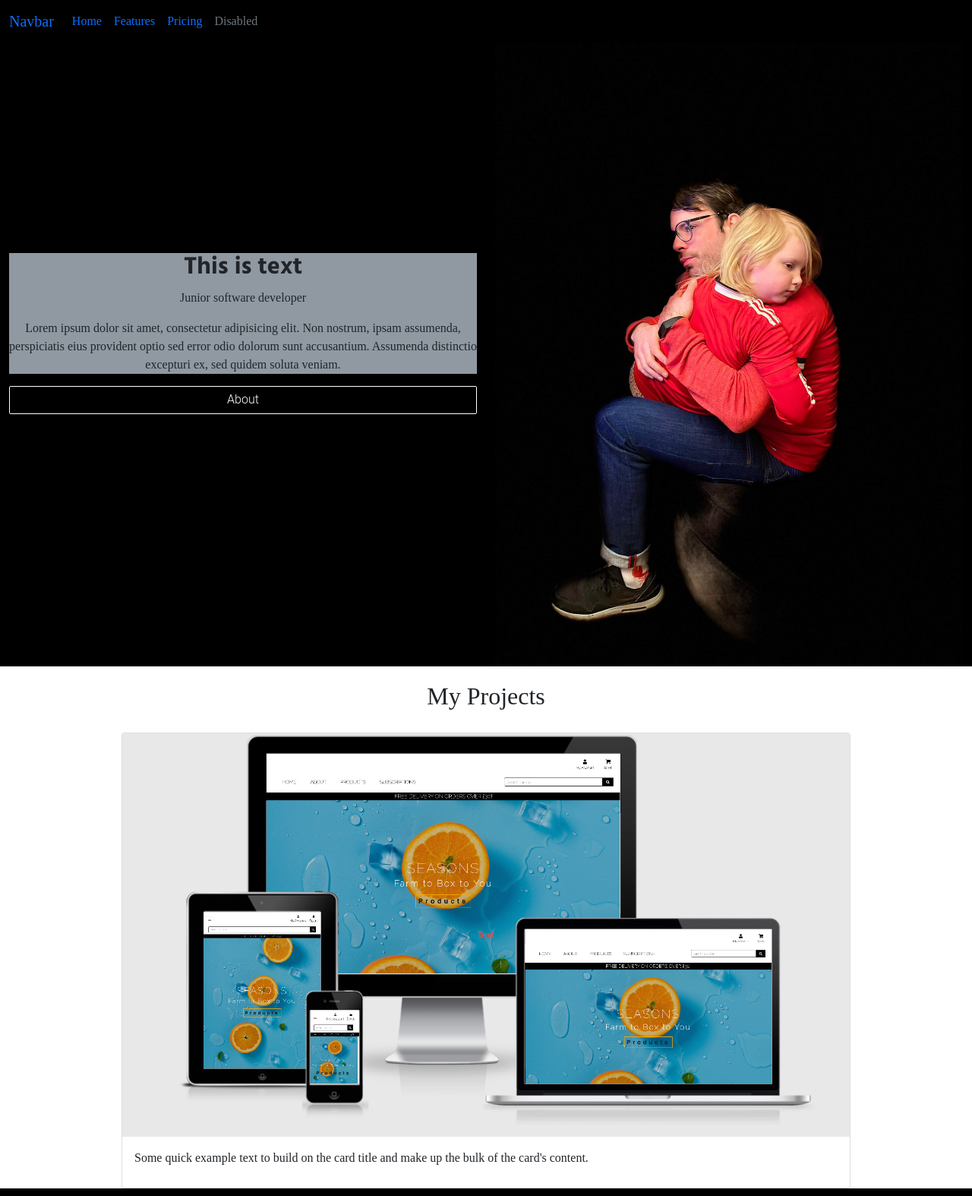
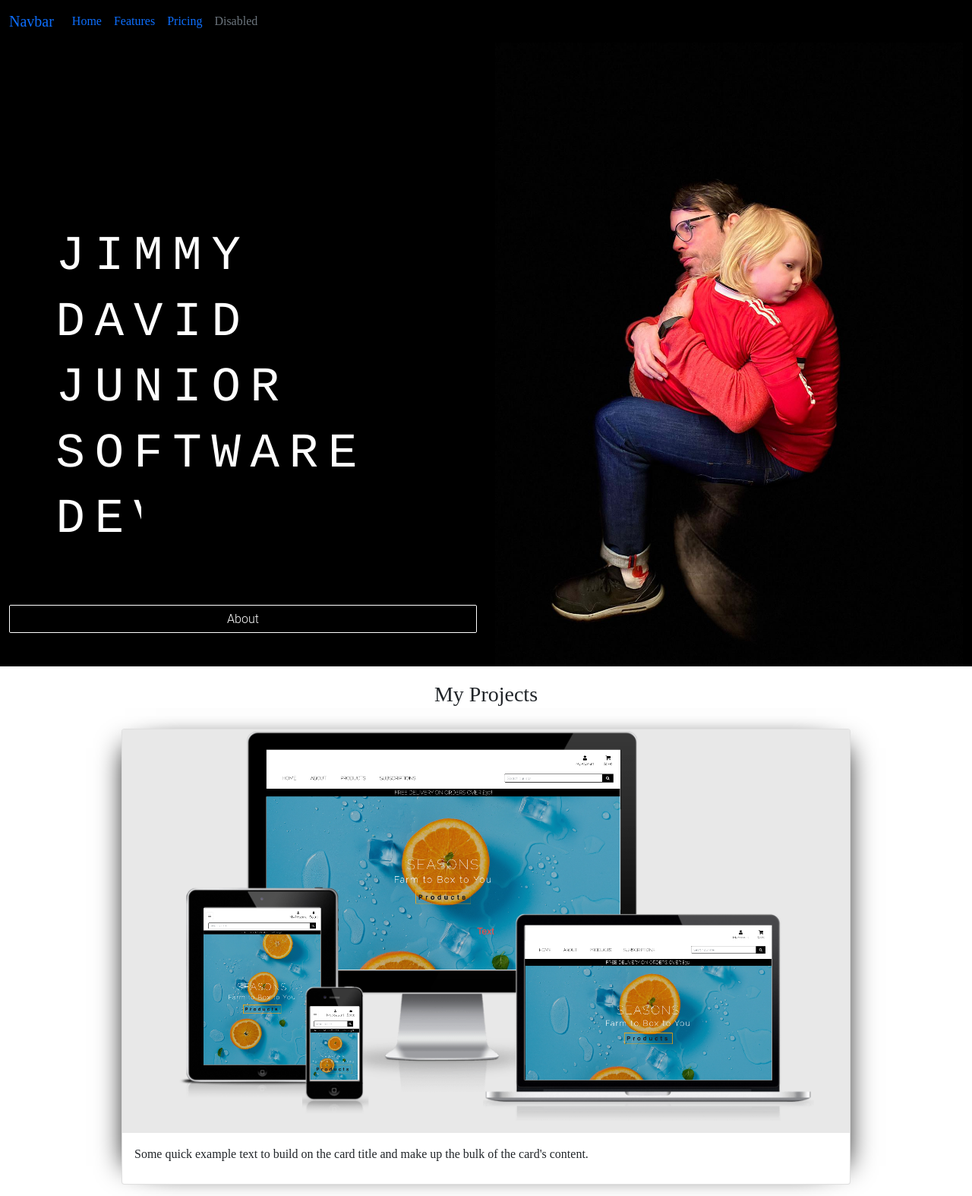
Before and after one commit to jimbobding/resume, a PHP site: page / in a window 1280 px wide. Shown: the top 1574 px of the page at 76% size. Run offline with PHP 8.4, Linux system fonts and the light colour scheme.

Commit message:
added type writer text to hero page

```diff
--- a/CSS/style.css
+++ b/CSS/style.css
@@ -7,35 +7,287 @@
 }
 
 body {
- font-family:  serif;
+    font-family: serif;
 
 }
 
+h2 {
+    font-size: 50px;
+}
+
+/* -------------------------------- Navbar */
+.navbar {
+    background-color: black;
+}
+
+/* -------------------------------- Hero Section */
+.hero-container {
+    background-color: black;
+}
+
+/* -------------------------------- Hero Text Side */
+.hero-text {
+    font-weight: 500;
+    font-family: 'Hind', sans-serif;
+}
+
+
+
+/* -------------------------------- Animated text CSS */
+
+.wrapper {
+ margin-top: 30%;
+ padding: 10%;
+}
+
+.wrapper p {
+    font-family: "Courier";
+    letter-spacing: .2em;
+    line-height: 1.1em;
+    font-size: 4em;
+    white-space: nowrap;
+    overflow: hidden;
+    border-right: 3px solid white;
+    text-transform: uppercase;
+    color: white;
+}
+
+.wrapper p:nth-child(1) {
+    width: 7ch;
+
+    -webkit-animation: line1 2s steps(20, end);
+    animation: line1 2s steps(20, end);
+    -webkit-animation-fill-mode: forwards;
+    animation-fill-mode: forwards;;
+}
+
+
+
+
+.wrapper p:nth-child(2) {
+    width: 7ch;
+    opacity: 0;
+    -webkit-animation: line2 5s steps(20, end), blink .5s step-end infinite alternate;
+    animation: line2 2s steps(20, end), blink .5s step-end infinite alternate;
+    -webkit-animation-delay: 2s;
+    animation-delay: 2s;
+    -webkit-animation-fill-mode: forwards;
+    animation-fill-mode: forwards;
+}
+
+.wrapper p:nth-child(3) {
+    width: 8ch;
+    opacity: 0;
+    -webkit-animation: line3 5s steps(20, end), blink .5s step-end infinite alternate;
+    animation: line3 2s steps(20, end), blink .5s step-end infinite alternate;
+    -webkit-animation-delay: 4s;
+    animation-delay: 4s;
+    -webkit-animation-fill-mode: forwards;
+    animation-fill-mode: forwards;
+}
+
+.wrapper p:nth-child(4) {
+    width:11ch;
+    opacity: 0;
+    -webkit-animation: line4 5s steps(20, end), blink .5s step-end infinite alternate;
+    animation: line4 2s steps(20, end), blink .5s step-end infinite alternate;
+    -webkit-animation-delay: 10s;
+    animation-delay: 6s;
+    -webkit-animation-fill-mode: forwards;
+    animation-fill-mode: forwards;
+}
+
+.wrapper p:nth-child(5) {
+    width:12ch;
+    opacity: 0;
+    -webkit-animation: line5 5s steps(20, end), blink .5s step-end infinite alternate;
+    animation: line5 2s steps(20, end), blink .5s step-end infinite alternate;
+    -webkit-animation-delay: 8s;
+    animation-delay: 8s;
+    -webkit-animation-fill-mode: forwards;
+    animation-fill-mode: forwards;
+}
+
+@keyframes line1 {
+    0% {
+        width: 0;
+    }
+
+    99.9% {
+        border-right: .15em solid orange;
+    }
+
+    100% {
+        border: none;
+    }
+}
+
+@-webkit-keyframes line1 {
+    0% {
+        width: 0;
+    }
+
+    99.9% {
+        border-right: .15em solid orange;
+    }
+
+    100% {
+        border: none;
+    }
+}
+
+@keyframes line2 {
+    0% {
+        width: 0;
+    }
+
+    1% {
+        opacity: 1;
+    }
+
+    99.9% {
+        border-right: .15em solid orange;
+    }
+
+    100% {
+        opacity: 1;
+        border: none;
+    }
+}
+
+@-webkit-keyframes line2 {
+    0% {
+        width: 0;
+    }
+
+    1% {
+        opacity: 1;
+    }
+
+    99.9% {
+        border-right: .15em solid orange;
+    }
+
+    100% {
+        opacity: 1;
+        border: none;
+    }
+}
+
+@keyframes line3 {
+    0% {
+        width: 0;
+    }
+
+    1% {
+        opacity: 1;
+    }
+
+    100% {
+        opacity: 1;
+        border: none;
+    }
+}
+
+@-webkit-keyframes line3 {
+    0% {
+        width: 0;
+    }
+
+    1% {
+        opacity: 1;
+    }
+
+    100% {
+        opacity: 1;
+        border: none;
+    }
+}
+
+@keyframes line4 {
+    0% {
+        width: 0;
+    }
+
+    1% {
+        opacity: 1;
+    }
+
+    100% {
+        opacity: 1;
+        border: none;
+    }
+}
+
+@-webkit-keyframes line4 {
+    0% {
+        width: 0;
+    }
+
+    1% {
+        opacity: 1;
+    }
+
+    100% {
+       opacity: 1;
+        border: none;
+    }
+}
+
+@keyframes line5 {
+    0% {
+        width: 0;
+    }
+
+    1% {
+        opacity: 1;
+    }
+
+    100% {
+        opacity: 1;
+    }
+}
+
+@-webkit-keyframes line5 {
+    0% {
+        width: 0;
+    }
+
+    1% {
+        opacity: 1;
+    }
+
+    100% {
+        opacity: 1;
+    }
+}
+
+@keyframes blink {
+    50% {
+        border-color: transparent;
+    }
+}
+
+@-webkit-keyframes blink {
+    50% {
+        border-color: tranparent;
+    }
+}
+
+.jumbotron-hero {
+    background-color: rgba(192, 204, 216, 0.75);
+}
+
+/* -------------------------------- Hero Image Side */
 .hero-img {
     width: 100%;
     height: auto;
 }
 
-.hero-text {
-    margin-top: 45%;
-    font-weight: 500;
-    font-family: 'Hind', sans-serif;
-}
 
-.hero-container {
-    background-color: black;
-}
-
+/* -------------------------------- Projects */
 .projetcs-header {
     padding: 20px;
-}
-
-.navbar {
-    background-color: black;
-}
-
-.jumbotron-hero {
-    background-color: rgba(192, 204, 216, 0.75);
 }
 
 .projects-img {
@@ -43,6 +295,7 @@
     width: 1005;
     object-fit: cover;
 }
+
 .card {
     width: 75vw;
     height: 75vh;
@@ -78,3 +331,33 @@
         margin: 0.4em auto;
     }
 }
+
+.cta {
+    min-width: 140px;
+    border: 2px solid black;
+    text-decoration: none;
+    border-radius: 10%;
+    text-align: center;
+    transition: all 0.2s;
+    margin: 0 0.3em 0.3em 0;
+    border-radius: 0.12em;
+    background-color: #FFFFFF;
+    color: #000000;
+}
+
+a.cta:hover {
+    color: #FFFFFF;
+    background-color: #000000;
+}
+
+.fa-globe {
+    padding: 10px;
+}
+
+.tech-icon-container {
+    padding: 30px;
+}
+
+.project-card {
+    box-shadow: -20px 0 35px -25px black, 20px 0 35px -25px black;
+}
--- a/index.html
+++ b/index.html
@@ -16,6 +16,9 @@
     <!--CSS-->
     <link rel="stylesheet" href="CSS/style.css">
     <link href="https://unpkg.com/aos@2.3.1/dist/aos.css" rel="stylesheet">
+
+     <!--Font Awesome-->
+    <link rel="stylesheet" href="https://use.fontawesome.com/releases/v5.15.3/css/all.css" integrity="sha384-SZXxX4whJ79/gErwcOYf+zWLeJdY/qpuqC4cAa9rOGUstPomtqpuNWT9wdPEn2fk" crossorigin="anonymous">
 
     <title>Document</title>
 </head>
@@ -54,16 +57,18 @@
     <section>
         <div class="container-fluid hero-container">
             <div class="row">
-                <div class="col-sm-12 col-lg-6 text-center hero-col">
-                    <div class="jumbotron jumbotron-hero">
-                        <h2 data-aos="flip-left" data-aos-easing="ease-out-cubic" data-aos-duration="2000"
-                            class="hero-text  mx-auto">This is text</h2>
-                        <p>Junior software developer</p>
-                        <p>Lorem ipsum dolor sit amet, consectetur adipisicing elit. Non nostrum, ipsam assumenda,
-                            perspiciatis eius provident optio sed error odio dolorum sunt accusantium. Assumenda
-                            distinctio excepturi ex, sed quidem soluta veniam.</p>
+                <div class="col-sm-12 col-lg-6  hero-col ">
+                    <div class="wrapper">
+                        <p>Jimmy</p>
+                        <p>David</p>
+                        <p>Junior</p>
+                        <p>Software</p>
+                        <p>Developer</p>
+
+
                     </div>
-                    <a href="#" type="button" class="button1 text-center">About</a>
+
+                    <a href="#" type="button" class="button1">About</a>
 
                 </div>
 
@@ -79,16 +84,23 @@
     <!--Project section -->
     <section>
         <div>
-            <h2 class="text-center projetcs-header">My Projects</h2>
+            <h3 class="text-center projetcs-header">My Projects</h3>
         </div>
         <div class="container-fluid project-container ">
             <div class="row">
                 <div class="col justify-content-center d-flex">
-                    <div class="card" >
+                    <div class="card project-card">
                         <img src="media/Index-hero-img.png" class="card-img-top projects-img" alt="...">
                         <div class="card-body">
                             <p class="card-text">Some quick example text to build on the card title and make up the bulk
                                 of the card's content.</p>
+                            <div class="container tech-icon-container text-center">
+                                <img src="https://img.icons8.com/color/48/000000/python.png"/>
+                                <img src="https://img.icons8.com/ios-filled/50/000000/django.png"/>
+                                <img src="https://img.icons8.com/color/48/000000/heroku.png" />
+                            </div>
+                            <a href="https://seasons-farm-box-you.herokuapp.com/"  target="_blank" type="button" class="cta">Go to site<i class="fas fa-globe"></i></a>
+
                         </div>
                     </div>
                 </div>
```
